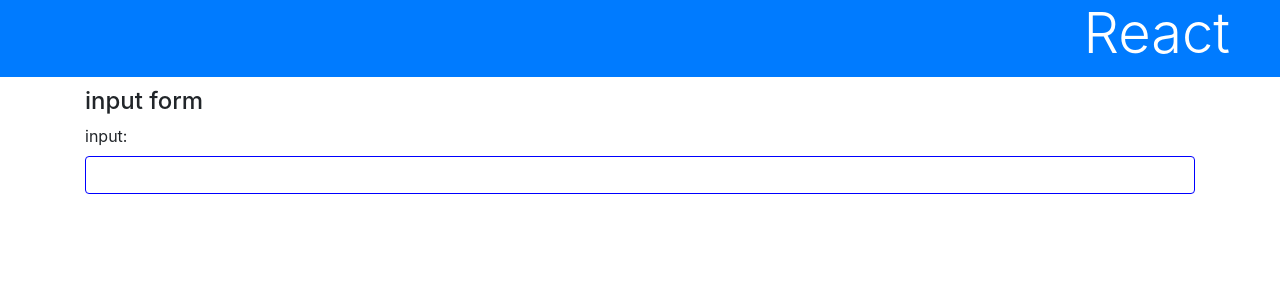
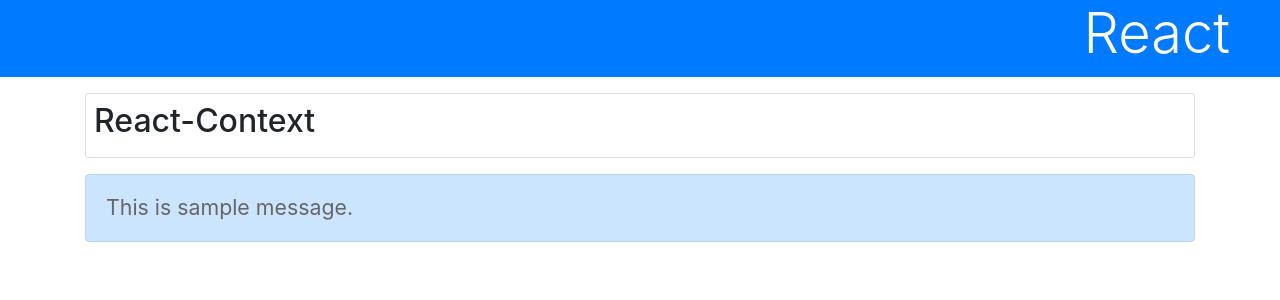
Before and after one commit to thirota/react_app, a React (Create React App) app: page / in a window 1280 px wide. Shown: the top 300 px of the page. Built offline with nearby package versions, Linux system fonts and the light colour scheme.

Commit message:
using context p.192

```diff
--- a/src/App.js
+++ b/src/App.js
@@ -1,37 +1,45 @@
 import React, {Component} from 'react'
 import './App.css';
 
+let data = {
+  title:'React-Context',
+  message:'This is sample message.'
+}
+
+const sampleContext = React.createContext(data)
 class App extends Component {
   render() {
     return <div>
       <h1 className="bg-primary text-white display-4">React</h1>
       <div className="container">
-        <h4>input form</h4>
-        <Message maxlength="10" />
+        <Title/>
+        <Message/>
       </div>
     </div>
   }
 }
 
-class Message extends Component {
-
-  constructor(props) {
-    super(props)
-    this.doChange = this.doChange.bind(this)
-  }
-
-  doChange(event) {
-    if (event.target.value.length > this.props.maxlength) {
-      alert(event.target.value + " is too long. (max: " + this.props.maxlength + " chars)")
-      event.target.value = event.target.value.substr(0, this.props.maxlength)
-    }
-  }
+class Title extends Component {
+  static contextType = sampleContext
 
   render() {
-    return <div className="form-group">
-      <label>input:</label>
-      <input type="text" className="form-control" onChange={this.doChange}></input>
-    </div>
+    return (
+      <div className="card p-2 my-3">
+        <h2>{this.context.title}</h2>
+      </div>
+    )
+  }
+}
+
+class Message extends Component {
+  static contextType = sampleContext
+
+  render() {
+    return (
+      <div className="alert alert-primary">
+        <p>{this.context.message}</p>
+      </div>
+    )
   }
 
 }
```
